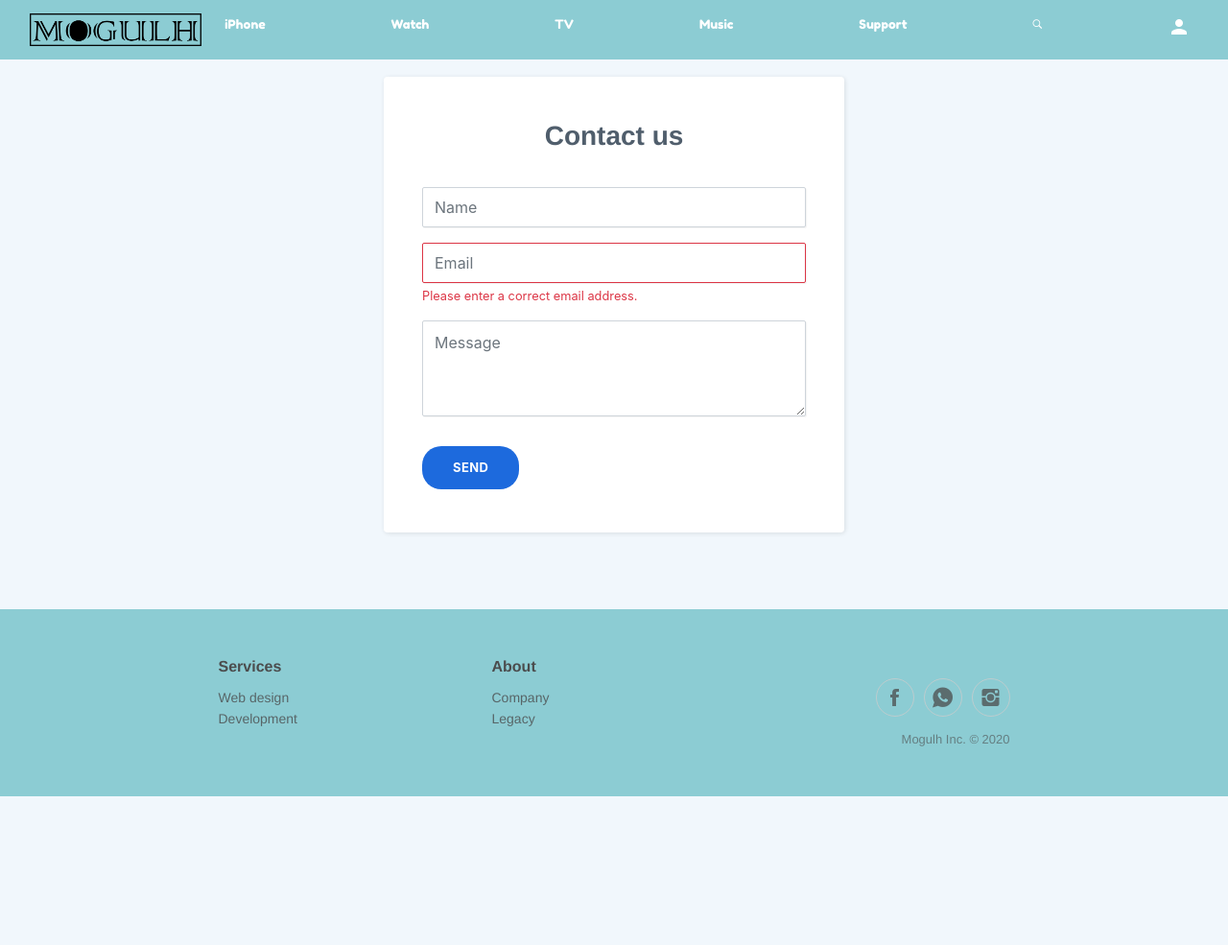
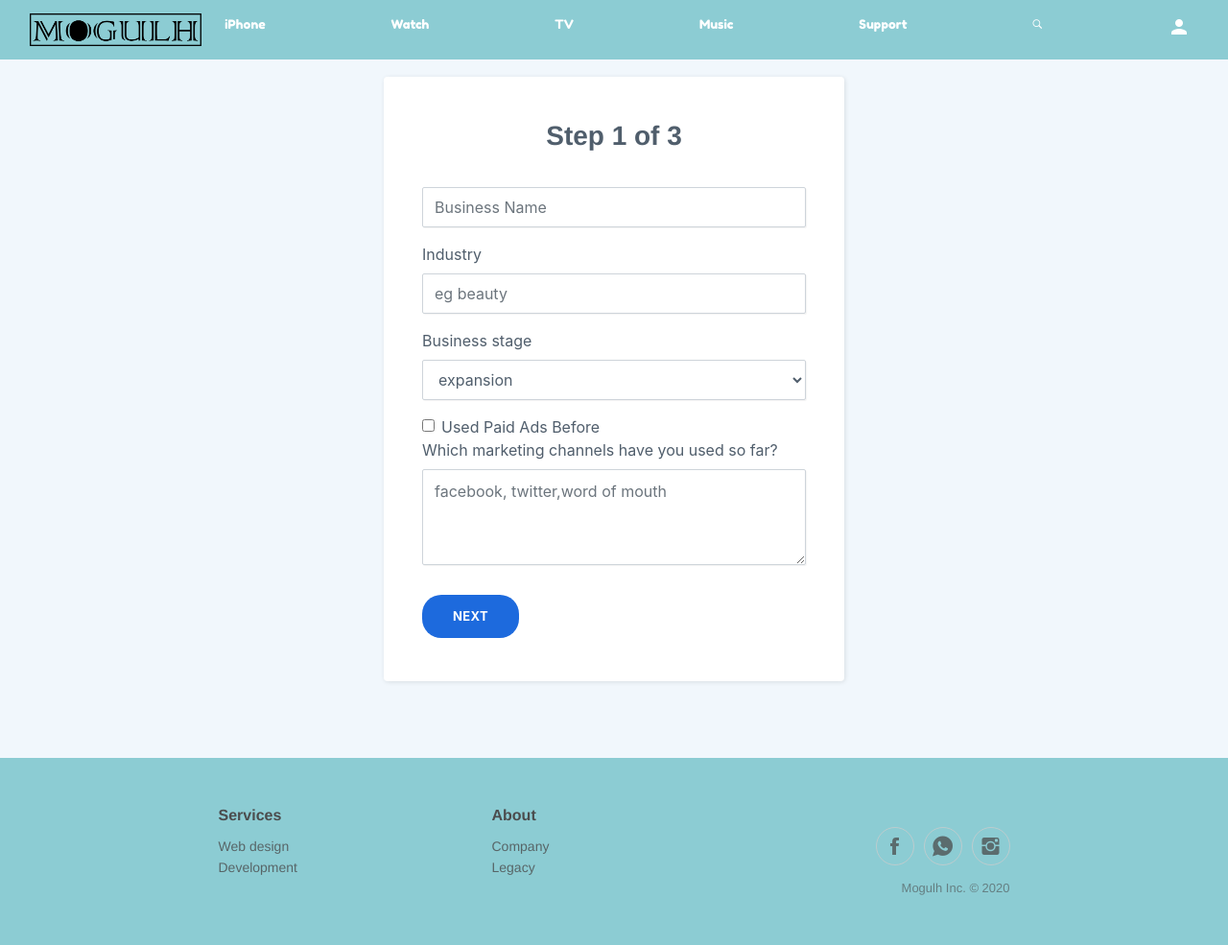
Before and after one commit to mogulh/my_site, a Django app: page /start/ in a window 1280 px wide. Shown: the whole page at 96% size. Before the commit the page ends 830 px from the top, so only its background shows below. Run offline with Django 3.2, Linux system fonts and the light colour scheme; some libraries are stand-ins or nearby versions.

Commit message:
contact info ready

```diff
--- a/my_site/clients/models.py
+++ b/my_site/clients/models.py
@@ -5,7 +5,7 @@ from django.db import models
 types = [
     ('web development', 'web development'),
     ('marketing', 'marketing'),
-    ('all', 'all'),
+    ('consultation', 'consultation'),
 ]
 
 duration_type = [
@@ -35,9 +35,10 @@ class Business(models.Model):
         ('achieving sales', 'achieving sales'),
         ('expansion', 'expansion'),
     ]
-    client = models.ForeignKey(User, on_delete=models.CASCADE)
+    client = models.ForeignKey(User, on_delete=models.CASCADE, related_name='business')
     email = models.EmailField()
     business_name = models.CharField(max_length=200, blank=True, null=True)
+    industry = models.CharField(max_length=200, blank=True, null=True)
     stage = models.CharField(max_length=100, choices=status, default='starting')
     paid_ads = models.BooleanField(default=False)
     marketing_channels = models.CharField(max_length=200, blank=True, null=True)
--- a/my_site/clients/urls.py
+++ b/my_site/clients/urls.py
@@ -6,4 +6,8 @@ urlpatterns = [
     path('', views.home, name='home'),
     path('register/', views.register, name='register'),
     path('start/', views.start, name='start'),
+    path('biz/', views.bizna, name='biz'),
+    path('dom/', views.domain, name='dom'),
+    path('vision/', views.vision, name='vision'),
+    path('inquiry/', views.inquiry, name='inquiry'),
 ]
--- a/my_site/clients/views.py
+++ b/my_site/clients/views.py
@@ -1,12 +1,13 @@
 import json
 
 from django.contrib.auth import login
-from django.contrib.auth.models import User
+from django.contrib.auth.models import User, Group
 from django.http import JsonResponse, HttpResponse
 from django.shortcuts import render, redirect
 
+# Create your views here.
+from .models import *
 
-# Create your views here.
 
 def home(request):
     return render(request, 'clients/home.html')
@@ -20,6 +21,9 @@ def register(request):
     if request.method == 'POST':
         data = json.loads(request.body)
         email = data['email']
+        user_type = data['type']
+        print(data)
+
         try:
             user = User.objects.create_user(username=email, password=email, email=email)
 
@@ -31,5 +35,101 @@ def register(request):
 
         response = {'status': 1, 'message': "Ok"}  # for ok
         login(request, user)
+        group = Group.objects.get(name=user_type)
+        user.groups.add(group)
 
         return HttpResponse(json.dumps(response), content_type='application/json')
+
+
+def bizna(request):
+    if request.method == 'POST':
+        client = request.user
+        email = client.email
+        data = json.loads(request.body)
+
+        business_name = data['biz']
+        industry = data['industry']
+        stage = data['stage']
+        paid_ads = data['ads']
+        marketing_channels = data['channels']
+
+        biz = Business.objects.create(client=client,
+                                      email=email,
+                                      business_name=business_name,
+                                      industry=industry,
+                                      stage=stage,
+                                      paid_ads=paid_ads,
+                                      marketing_channels=marketing_channels)
+        biz.save()
+        response = {'status': 1, 'message': "Ok"}  # for ok
+
+        return HttpResponse(json.dumps(response), content_type='application/json')
+
+
+def domain(request):
+    if request.method == 'POST':
+        client = request.user
+        business = client.business.latest('pk')
+        data = json.loads(request.body)
+
+        domain = data['domain']
+        status = data['status']
+
+        biz = Domain.objects.create(
+            business=business,
+            domain=domain,
+            status=status)
+        biz.save()
+        response = {'status': 1, 'message': "Ok"}  # for ok
+
+        return HttpResponse(json.dumps(response), content_type='application/json')
+
+
+def vision(request):
+    if request.method == 'POST':
+        client = request.user
+        business = client.business.latest('pk')
+        data = json.loads(request.body)
+
+        duration = data['duration']
+        duration_type = data['duration_type']
+        target = data['target']
+        target_type = data['target_type']
+        start = data['start']
+        start_type = data['start_type']
+
+        viz = Vision.objects.create(
+            duration=duration,
+            duration_type=duration_type,
+            target=target,
+            target_type=target_type,
+            start=start,
+            start_type=start_type,
+            business=business,
+
+        )
+        viz.save()
+        response = {'status': 1, 'message': "Ok"}  # for ok
+
+        return HttpResponse(json.dumps(response), content_type='application/json')
+
+
+def inquiry(request):
+    if request.method == 'POST':
+        data = json.loads(request.body)
+
+        email = data['email']
+        full_name = data['name']
+        services = data['service']
+        message = data['message']
+
+        inq = Inquiry.objects.create(
+            email=email,
+            full_name=full_name,
+            services=services,
+            message=message,
+        )
+        inq.save()
+        response = {'status': 1, 'message': "Ok"}  # for ok
+
+        return HttpResponse(json.dumps(response), content_type='application/json')
--- a/my_site/static/clients/js/main.js
+++ b/my_site/static/clients/js/main.js
@@ -30,7 +30,7 @@ function haveweb(){
 	else{
 		console.log("I have a website");
 		type = 'hasweb';
-		register(email);
+		register(email, type);
 	}
 
 
@@ -50,7 +50,7 @@ function noweb(){
 	}
 	else{
 		console.log("I dont have a website");
-		type = 'noweb'
+		type = 'noweb';
 		register(email, type)
 
 	}
@@ -71,7 +71,7 @@ function IsEmail(email) {
 
 
 function register(email, type){
-	console.log(email)
+	console.log(type)
 
 	csrftoken = getCookie('csrftoken')
 
@@ -92,8 +92,207 @@ function register(email, type){
 
     })
 
+}
 
+function submitMessage(){
+
+	email = $('#enqEmail').val();
+	name = $('#name').val();
+	service = $('#service option:selected').text();
+	message = $('#message').val();
+
+
+	if (name ==""){
+		alert("please provide your name")
+		return;
+	}
+	if (message ==""){
+		alert("please input a message")
+		return;
+	}
+
+	if(!IsEmail(email)){
+		alert("please provide a valid email address")
+		return;
+        }
+
+	csrftoken = getCookie('csrftoken')
+
+    $.ajax({
+    url: '/inquiry/',
+    method: 'POST',
+    headers: {'X-CSRFToken': csrftoken},
+    data: JSON.stringify({
+    	email:email,
+    	service:service,
+    	message:message,
+        name:name}),
+    contentType: "application/json",
+    dataType: "json",
+    success:function(e){
+    	if (e.status ==1){
+    		alert('Your message has been successfully recieved')
+    		window.location='/'
+
+    	}
+
+    }
+
+    })
+
+}
+
+
+function sendOne(){
+	biz = $('#biz').val();
+	industry = $('#industry').val();
+	channels = $('#channels').val();
+	ads = false
+	if ($('#ads').is(":checked")){
+		ads = true;
+	}
+	stage = $('#stage option:selected').text();
+
+	csrftoken = getCookie('csrftoken')
+
+
+	$.ajax({
+    url: '/biz/',
+    method: 'POST',
+    headers: {'X-CSRFToken': csrftoken},
+    data: JSON.stringify({biz:biz,
+					    	industry:industry,
+					    	channels:channels,
+					    	ads:ads,
+					    	stage:stage}),
+    contentType: "application/json",
+    dataType: "json",
+    success:function(e){
+    	if (e.status ==1){
+    		console.log('success')
+
+    		$('#step1').css("display", "none")
+
+    		$('#step2').removeAttr("style")
+
+    	}
+
+    }
+
+    })
 
 
 
 }
+
+function validURL(str) {
+  var pattern = new RegExp('^(https?:\\/\\/)?'+ // protocol
+    '((([a-z\\d]([a-z\\d-]*[a-z\\d])*)\\.)+[a-z]{2,}|'+ // domain name
+    '((\\d{1,3}\\.){3}\\d{1,3}))'+ // OR ip (v4) address
+    '(\\:\\d+)?(\\/[-a-z\\d%_.~+]*)*'+ // port and path
+    '(\\?[;&a-z\\d%_.~+=-]*)?'+ // query string
+    '(\\#[-a-z\\d_]*)?$','i'); // fragment locator
+  if (!pattern.test(str)){
+  	return false;
+
+  }
+  else
+  	{
+  		return true;
+  	}
+
+  }
+
+
+$(document).on("submit", "form", function(e){
+    e.preventDefault();
+    return  false;
+});
+
+
+function sendTwo(){
+	domain = $('#domain').val();
+
+	if (!validURL(domain)){
+		alert("input a correct domain")
+		return;
+
+	}
+
+
+	status = $('#status option:selected').text();
+
+	csrftoken = getCookie('csrftoken')
+
+
+	$.ajax({
+    url: '/dom/',
+    method: 'POST',
+    headers: {'X-CSRFToken': csrftoken},
+    data: JSON.stringify({domain:domain,
+					    	status:status}),
+    contentType: "application/json",
+    dataType: "json",
+    success:function(e){
+    	if (e.status ==1){
+    		console.log('success')
+
+    		$('#step2').css("display", "none")
+
+    		$('#step3').removeAttr("style")
+
+    	}
+
+    }
+
+    })
+}
+
+function sendThree(){
+	target = $('#target').val();
+	duration = $('#duration').val();
+	start = $('#start').val();
+
+
+	target_type = $('#type option:selected').text();
+	duration_type = $('#duration_type option:selected').text();
+	start_type = $('#start_type option:selected').text();
+
+	csrftoken = getCookie('csrftoken')
+
+
+	$.ajax({
+    url: '/vision/',
+    method: 'POST',
+    headers: {'X-CSRFToken': csrftoken},
+    data: JSON.stringify({start:start,
+					    	target:target,
+					    	duration:duration,
+					    	target_type:target_type,
+					    	duration_type:duration_type,
+					    	start_type:start_type}),
+    contentType: "application/json",
+    dataType: "json",
+    success:function(e){
+    	if (e.status ==1){
+    		console.log('success')
+    		alert('Your application has been successfully recieved')
+
+    		setTimeout(
+ 				 function()
+  						{
+  							window.location = '/'
+						   		 //do something special
+						  }, 500)
+
+
+
+    	}
+
+    }
+
+    })
+
+
+
+}
--- a/my_site/templates/clients/start.html
+++ b/my_site/templates/clients/start.html
@@ -2,17 +2,106 @@
 {% load static %}
 {% block content %}
 
-<div class="contact-clean">
+<div class="contact-clean" id="step1">
     <form method="post">
-        <h2 class="text-center">Contact us</h2>
-        <div class="form-group"><input class="form-control" type="text" name="name" placeholder="Name"></div>
-        <div class="form-group"><input class="form-control is-invalid" type="email" name="email"
-                                       placeholder="Email"><small class="form-text text-danger">Please enter a correct
-            email address.</small></div>
-        <div class="form-group"><textarea class="form-control" name="message" placeholder="Message"
-                                          rows="14"></textarea></div>
+        {% csrf_token %}
+        <h2 class="text-center">Step 1 of 3</h2>
+        <div class="form-group"><input class="form-control" type="text" name="name" placeholder="Business Name" id="biz"
+                                       required></div>
         <div class="form-group">
-            <button class="btn btn-primary" type="submit">send</button>
+            <label>Industry</label>
+            <input type="text" id="industry" class="form-control" placeholder="eg beauty" required>
+        </div>
+        <div class="form-group">
+            <label>Business stage</label>
+            <select id="stage" class="form-control">
+                <option>starting</option>
+                <option>achieving sales</option>
+                <option selected>expansion</option>
+            </select>
+        </div>
+        <div class="form-check form-switch">
+            <input class="form-check-input" type="checkbox" id="ads"/>
+            <label class="form-check-label" for="ads"
+            >Used Paid Ads Before</label
+            >
+        </div>
+        <div class="form-group">
+            <label>Which marketing channels have you used so far?</label>
+            <textarea id="channels" class="form-control" name="message" placeholder="facebook, twitter,word of mouth"
+                      rows="14"></textarea></div>
+        <div class="form-group">
+            <button class="btn btn-primary" type="submit" onclick="sendOne()">Next</button>
+        </div>
+    </form>
+</div>
+
+<div class="contact-clean" id="step2" style="display:none">
+    <form method="post">
+        {% csrf_token %}
+        <h2 class="text-center">Step 2 of 3</h2>
+        <div class="form-group"><input class="form-control" type="text" name="name" placeholder="Domain Name"
+                                       id="domain"
+                                       required></div>
+        <div class="form-group">
+            <label>Domain status</label>
+            <select id="status" class="form-control">
+                <option>dormant</option>
+                <option>achieving sales</option>
+                <option selected>active no sales</option>
+            </select>
+        </div>
+        <div class="form-group">
+            <button class="btn btn-primary" type="submit" onclick="sendTwo()">Next</button>
+        </div>
+    </form>
+</div>
+
+<div class="contact-clean" id="step3" style="display:none">
+    <form method="post">
+        {% csrf_token %}
+        <h2 class="text-center">Step 3 of 3</h2>
+
+        <h1 class="text-center">I am looking to increase my
+            <div class="form-group">
+                <select id="type" class="form-control">
+                    <option>web traffic</option>
+                    <option>subscriptions</option>
+                    <option selected>sales</option>
+                </select>
+            </div>
+            by
+            <div class="form-group"><input class="form-control" type="number" placeholder="20" id="target"
+                                           required>%
+            </div>
+            in the next
+            <div class="form-group"><input class="form-control" type="number" placeholder="2" id="duration"
+                                           required>
+            </div>
+
+            <div class="form-group">
+                <select id="duration_type" class="form-control">
+                    <option>month(s)</option>
+                    <option>week(s)</option>
+                    <option selected>year(s)</option>
+                </select>
+            </div>
+            starting in the next
+            <div class="form-group"><input class="form-control" type="number" placeholder="2" id="start"
+                                           required>
+            </div>
+            <div class="form-group">
+
+                <select id="start_type" class="form-control">
+                    <option>month(s)</option>
+                    <option>week(s)</option>
+                    <option selected>year(s)</option>
+                </select>
+            </div>
+
+        </h1>
+        <div class="form-group">
+            <button class="btn btn-primary" type="submit" onclick="sendThree()">Finish</button>
         </div>
     </form>
 </div>
```
Also changed, not shown: my_site/templates/clients/home.html (+13 -10 lines), my_site/db.sqlite3.
